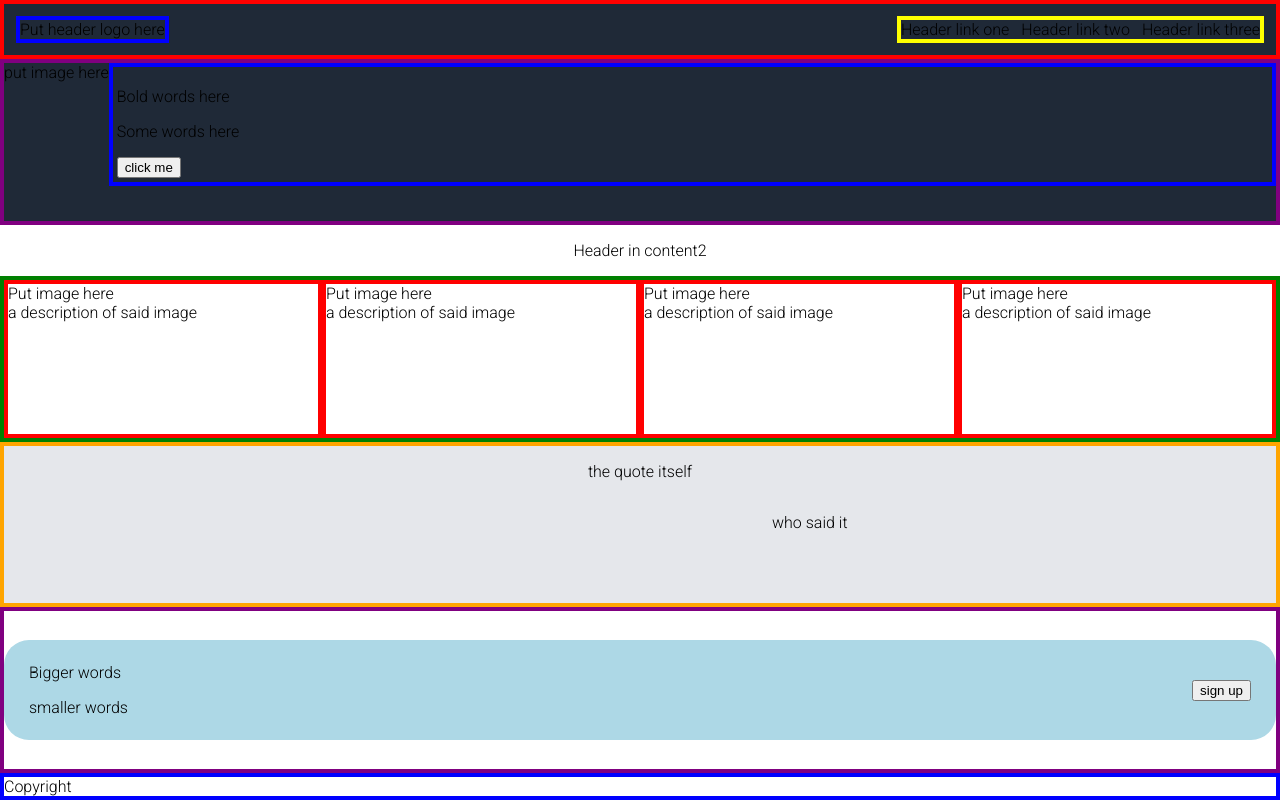
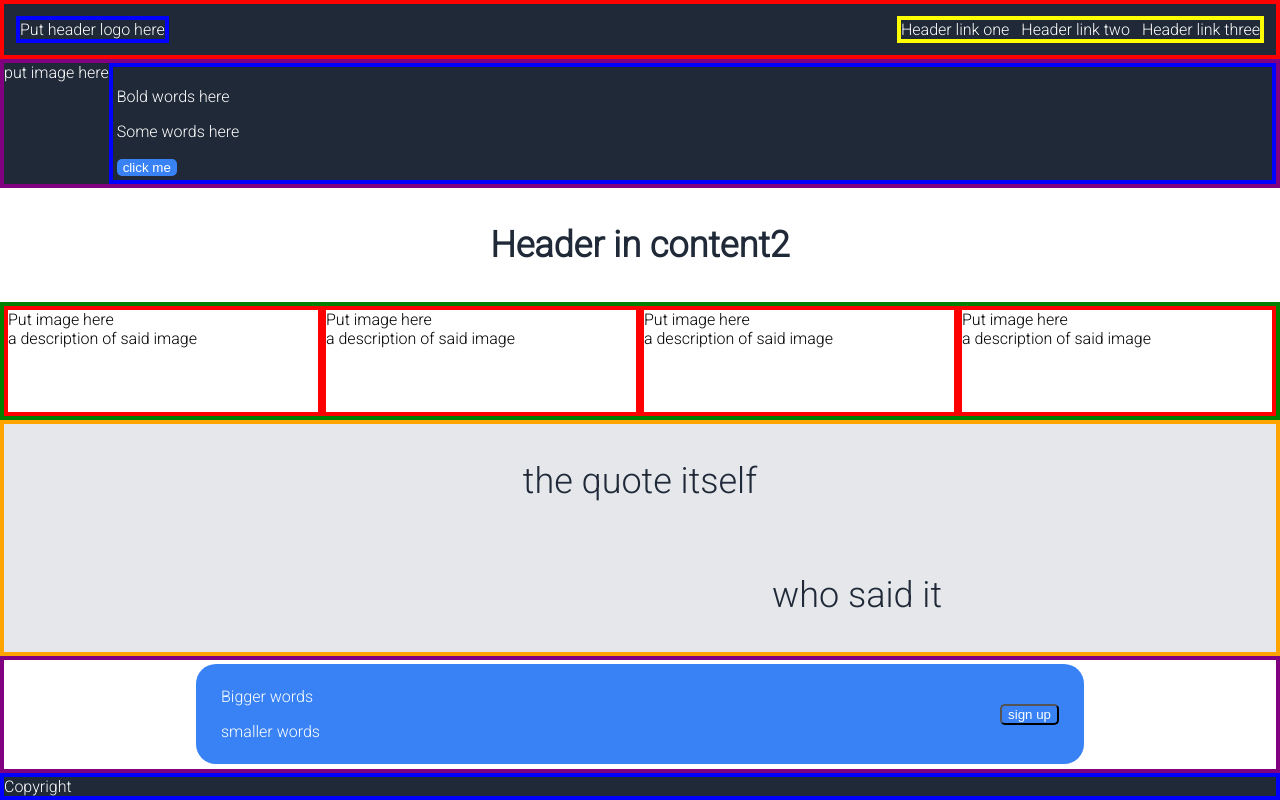
Before and after one commit to Sakurai-Kei/landing-pages, a plain HTML site: page index.html in a window 1280 px wide. Drawn offline with Linux system fonts and the light colour scheme.

Commit message:
finished background color and some fonts. moving on to adding actual content

```diff
--- a/index.html
+++ b/index.html
@@ -4,7 +4,7 @@
     <meta charset="UTF-8">
     <meta http-equiv="X-UA-Compatible" content="IE=edge">
     <meta name="viewport" content="width=device-width, initial-scale=1.0">
-    <title>The one true dps class</title>
+    <title>The Pepega BLM</title>
     <link rel="stylesheet" href="style.css">
 </head>
 <body>
@@ -23,7 +23,7 @@
         <div class="word">
             <p>Bold words here</p>
             <p>Some words here</p>
-            <button>click me</button>
+            <button class="button1">click me</button>
         </div>
     </div>
     <p id="header2">Header in content2</p>
--- a/style.css
+++ b/style.css
@@ -22,6 +22,7 @@ ul {
     border: 4px solid red;
     padding: 12px;
     background-color: #1F2937;
+    color: white;
 }
 
 .header .left-links {
@@ -53,6 +54,7 @@ ul {
     flex: 1;
     border: 4px solid purple;
     background-color: #1F2937;
+    color: white;
 }
 
 .content1 .word {
@@ -61,9 +63,19 @@ ul {
     border: 4px solid blue;
 }
 
+.content1 .word .button1 {
+    background-color: #3882f6;
+    border-radius: 5px;
+    color: white;
+    border: none;
+}
+
 #header2 {
     display: flex;
     justify-content: center;
+    font-size: 36px;
+    color: #1F2937;
+    font-weight: bolder;
 }
 
 .content2 {
@@ -86,6 +98,8 @@ ul {
     flex-direction: column;
     border: 4px solid orange;
     background-color: #e5e7eb;
+    color: #1F2937;
+    font-size: 36px;
 }
 
 .quote .center {
@@ -103,24 +117,36 @@ ul {
     flex: 1;
     border: 4px solid purple;
     align-items: center;
+    color: white;
 }
 
 .signup .rcorner1 {
     display: flex;
     flex: 1;
-    border-radius: 25px;
-    background: lightblue;
+    border-radius: 20px;
+    background: #3882f6;
     padding: 25px;
     height: 50px;
+    width: 50%;
     align-items: center;
+    margin-left: 15vw;
+    margin-right: 15vw;
+
 }
 
-.push-right{
+.signup .rcorner1 .push-right{
     margin-left: auto;
+    background: #3882f6;
+    color: white;
+    border-radius: 5px;
+    text-align: center;
+    text-decoration: none;
 }
 
 .footer {
     display: flex;
     flex-shrink: 0;
     border: 4px solid blue;
+    background-color: #1F2937;
+    color: white;
 }
```
